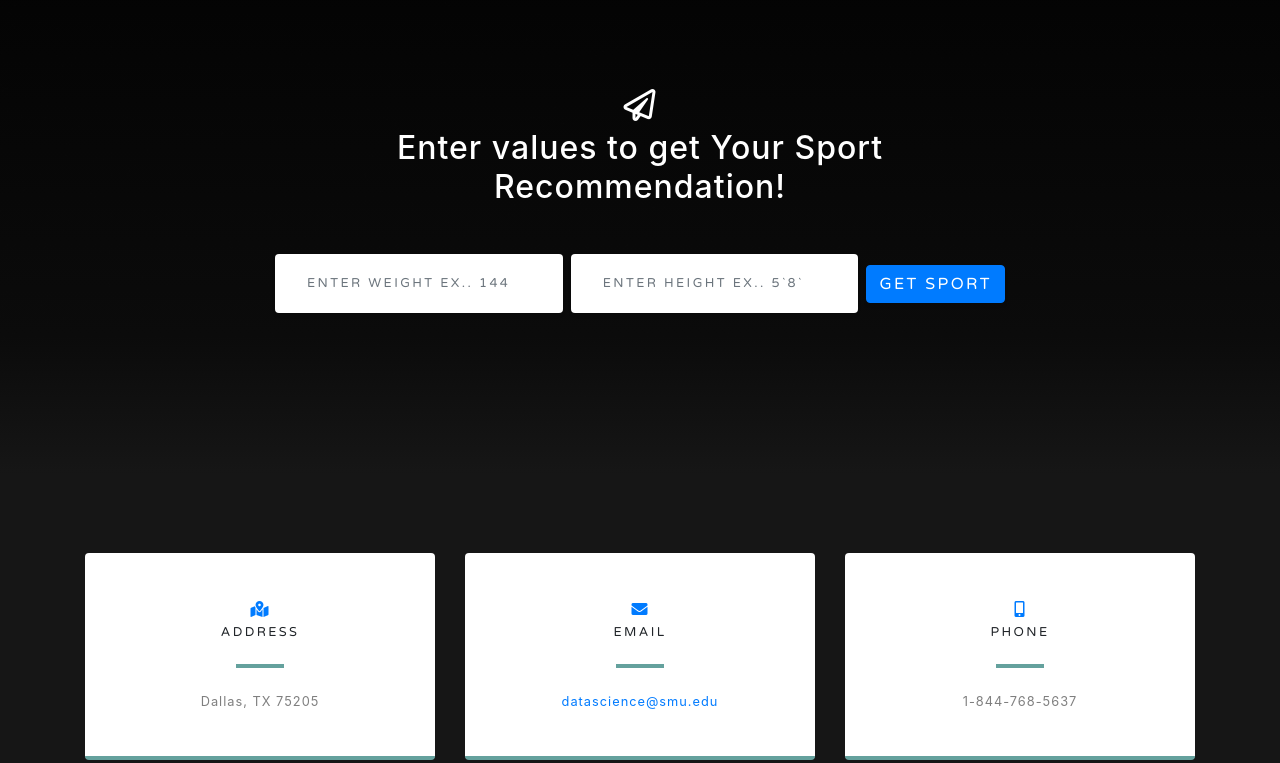
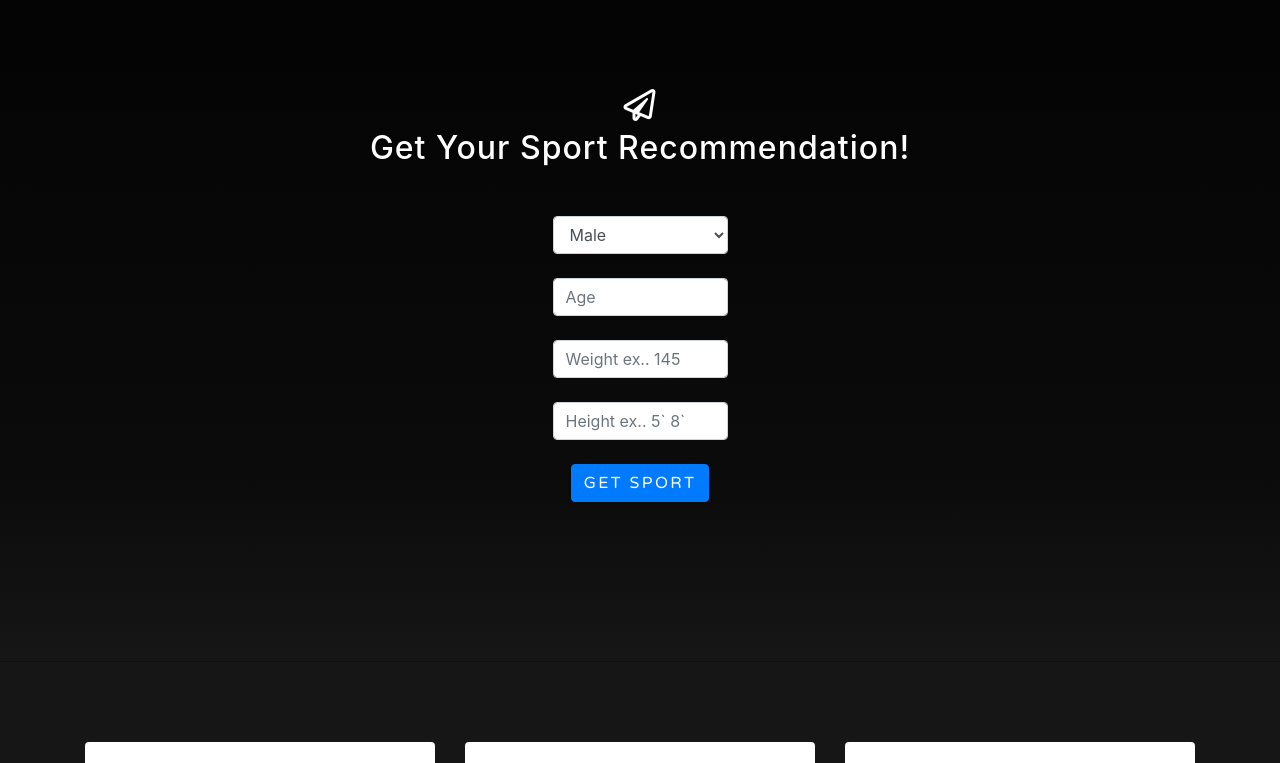
Before and after one commit to i4a/olympics, a website with bundled scripts: page web/index.html in a window 1280 px wide. Shown: the part 3440-4203 px from the top of the page. Built offline with nearby package versions, Linux system fonts and the light colour scheme.

Commit message:
Added extra fields for model

```diff
--- a/web/index.html
+++ b/web/index.html
@@ -156,12 +156,15 @@
           <div class="col-md-10 col-lg-8 mx-auto text-center">
 
             <i class="far fa-paper-plane fa-2x mb-2 text-white"></i>
-            <h2 class="text-white mb-5">Enter values to get Your Sport Recommendation!</h2>
-
-            <form class="form-inline d-flex">
-              <input type="text" class="form-control flex-fill mr-0 mr-sm-2 mb-3 mb-sm-0" id="inputEmail" placeholder="Enter Weight ex.. 144">
-              <input type="text" class="form-control flex-fill mr-0 mr-sm-2 mb-3 mb-sm-0" id="inputEmail" placeholder="Enter Height ex.. 5`8`">
-              <button type="submit" class="btn btn-primary mx-auto">Get Sport</button>
+            <h2 class="text-white mb-5">Get Your Sport Recommendation!</h2>
+            <form  style="margin:0 auto;width:175px;" class="form-inline-block d-flex">
+             <fieldset>
+                <select name="sex" class="form-control flex-fill mr-0 mr-sm-2 mb-3 mb-sm-0"><option value="male">Male</option>   <option value="female">Female</option></select><br>
+                <input type="number" placeholder="Age" name="age" min="10" max="90" class="form-control flex-fill mr-0 mr-sm-2 mb-3 mb-sm-0"><br>
+                <input type="number" name="weight" min="50" max="400" class="form-control flex-fill mr-0 mr-sm-2 mb-3 mb-sm-0" placeholder="Weight ex.. 145"><br>
+                <input type="text" name="height"  class="form-control flex-fill mr-0 mr-sm-2 mb-3 mb-sm-0" placeholder="Height ex.. 5` 8`"><br>
+                <button type="submit" class="btn btn-primary mx-auto"> Get Sport</button>
+             </fieldset>
             </form>
 
           </div>
```
